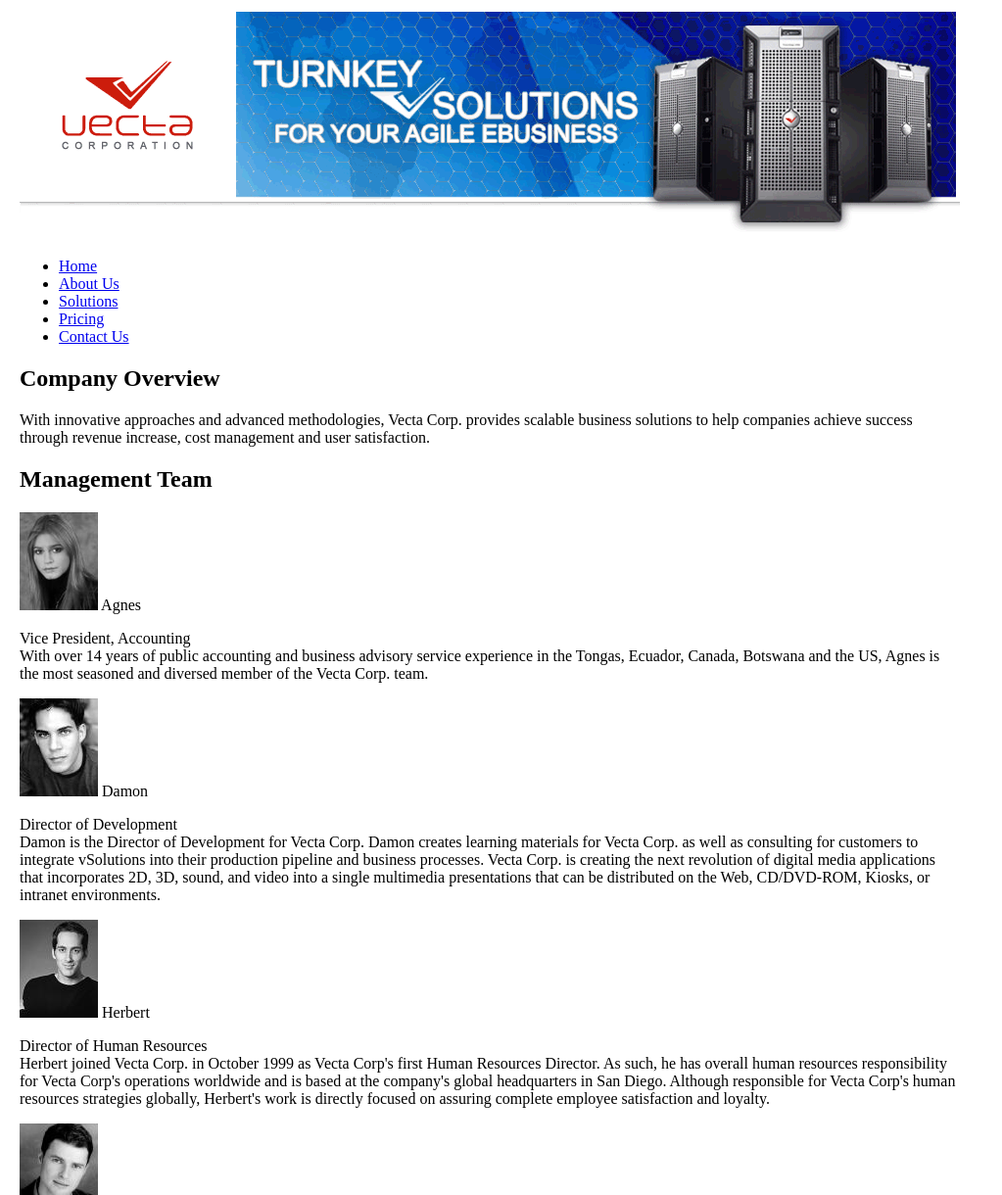
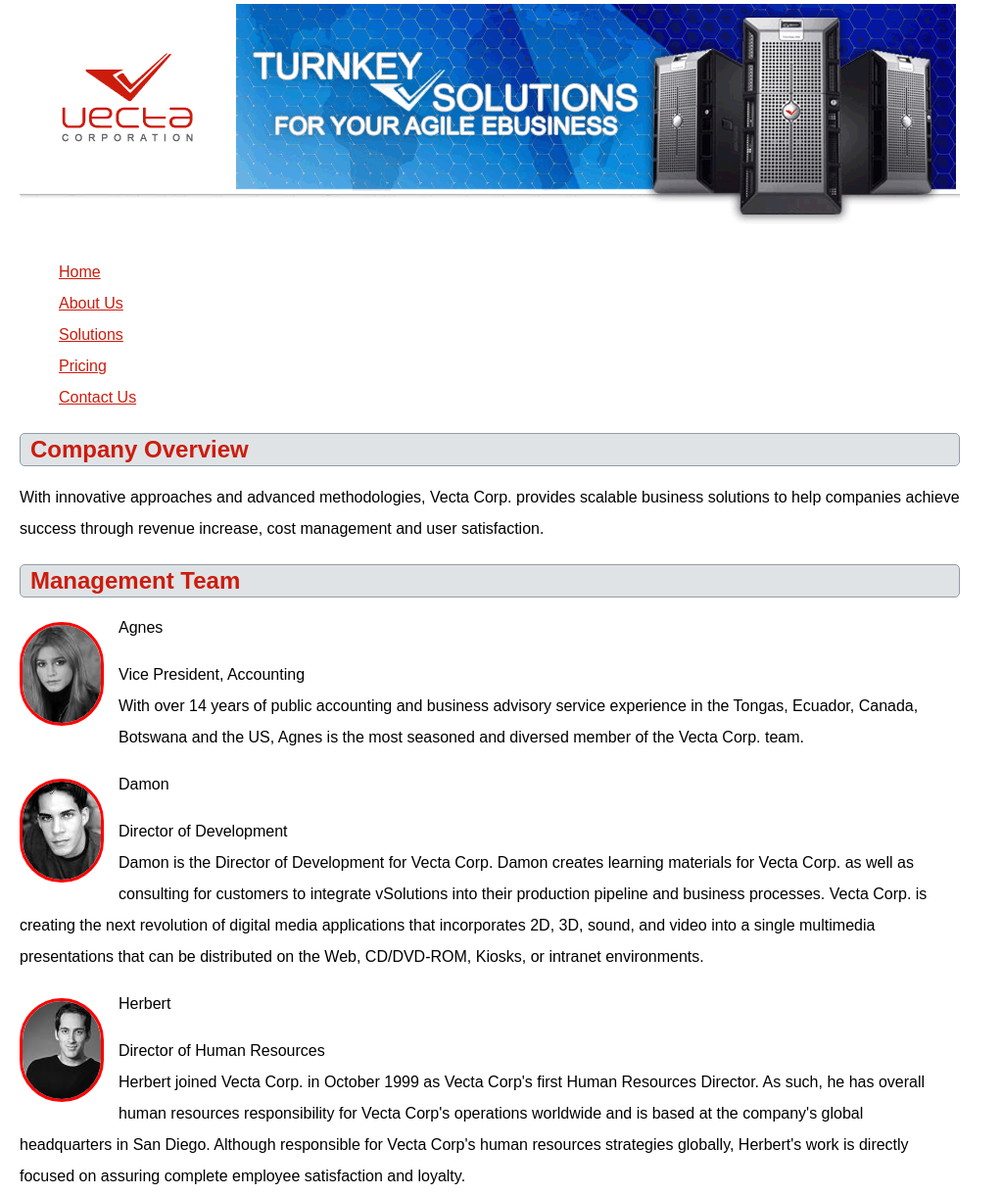
Before and after one commit to jpateros/Assignment3, a plain HTML site: page part2/vectacorp/aboutus.html in a window 1280 px wide. Shown: the top 1220 px of the page at 98% size, without its empty margins (0-1023 px from the left). Drawn offline with Linux system fonts and the light colour scheme.

Commit message:
need to do three last todos

```diff
--- a/part2/vectacorp/aboutus.html
+++ b/part2/vectacorp/aboutus.html
@@ -3,9 +3,10 @@
 <head>
 	<meta charset="utf-8">
 	<title>About Vecta Corporation</title>
+    <link href="styles/styles.css" rel="stylesheet">
 </head>
 
-<body style="width:960px;margin-left:20px;">
+<body>
 <img src="images/header.gif" alt="">
 <ul>
     <li><a href="index.html">Home</a></li>
@@ -17,22 +18,38 @@
 <h2>Company Overview</h2>
 <p>With innovative approaches and advanced methodologies, Vecta Corp. provides scalable business solutions to help companies achieve success through revenue increase, cost management and user satisfaction.</p>
 <h2>Management Team</h2>
+
+    <section>
     <img src="images/head_agnes.gif" width="80" height="100" alt="Agnes"> Agnes<br>
     <p>Vice President, Accounting<br>
     With over 14 years of public accounting and business advisory service experience in the Tongas, Ecuador, Canada, Botswana and the US, Agnes is the most seasoned and diversed member of the Vecta Corp. team.</p>
+    </section>
+
+    <section>
     <img src="images/head_damon.gif" width="80" height="100" alt="Damon"> Damon<br>
     <p>Director of Development<br>
     Damon is the Director of Development for Vecta Corp. Damon creates learning materials for Vecta Corp. as well as consulting for customers to integrate vSolutions into their production pipeline and business processes. Vecta Corp. is creating the next revolution of digital media applications that incorporates 2D, 3D, sound, and video into a single multimedia presentations that can be distributed on the Web, CD/DVD-ROM, Kiosks, or intranet environments.</p>
+    </section>
+
+    <section>
     <img src="images/head_herbert.gif" width="80" height="100" alt=""> Herbert<br>
     <p>Director of Human Resources<br>
     Herbert joined Vecta Corp. in October 1999 as Vecta Corp's first Human Resources Director. As such, he has overall human resources responsibility for Vecta Corp's operations worldwide and is based at the company's global headquarters in San Diego. Although responsible for Vecta Corp's human resources strategies globally, Herbert's work is directly focused on assuring complete employee satisfaction and loyalty.</p>
+    </section>
+
+    <section>
     <img src="images/head_mike.gif" width="80" height="100" alt="Mike"> Mike<br>
     <p>Vice President, Sales and Marketing<br>
     Mike serves as the Vice President of Sales and Marketing for Vecta Corp. In this role Mike oversees Vecta Corp's marketing and corporate communications efforts worldwide. Mike joined Vecta Corp. in early 1998 and worked in business development roles prior to being assigned to lead Vecta Corp's global vSolutions sales and marketing team in the summer of 2000. He initiated Vecta Corp's global branding and marketing campaigns as vSolutions global director and then Vice President of Marketing. In 2001, his role expanded to include overall responsibility for corporate marketing, sales, and communications.</p>
+    </section>
+
+    <section>
     <img src="images/head_wilbur.gif" width="80" height="100" alt="Wilbur"> Wilbur<br>
     <p>Founder and CEO<br>
     While Wilbur is the founder and CEO of Vecta Corp, he is primarily known for being the pioneer and world leader of creating vSolutions. Wilbur has led the commercialization of vSolution technology and its success as the world’s fastest-growing, most advanced technologies in its respective industry. Now used by tens of millions of consumers worldwide, vSolutions have been the technology of choice for governments and private organizations for nearly a decade.</p>
-<h2>Careers</h2>
+    </section>
+
+    <h2>Careers</h2>
 <p>We are always looking for educated and motivated people to join our team. Do you have what it takes to build best-of-breed vSolutions? <a href="mailto:hr@vectacorp.com?subject=MY RESUME&cc=herbert@vectacorp.com">Submit your resume</a>.</p>
 </body>
 </html>
--- a/part2/vectacorp/styles/styles.css
+++ b/part2/vectacorp/styles/styles.css
@@ -1,8 +1,10 @@
-
 /* The width of the page should be set to 960px, all text should be Arial, Helvetica,
 sans-serif, the size of the text should be 1em, and the line height should be adjusted to 2em (double-spaced). */
 body {
   width: 960px;
+  margin-top: 0px;
+  margin-bottom: 0px;
+  margin-right: 0px;
   margin-left: 20px;
   font-family: Arial, Helvetica, sans-serif;
   font-size: 1em;
@@ -11,13 +13,61 @@ body {
 
 /* Remove the margins from the top, right, and bottom of the web page.
 You should only have a left margin of 20px that is carried over from the inline style in the <body> tag. */
-body {
-  margin-top: 0px;
-  margin-bottom: 0px;
-  margin-right: 0px;
-  margin-left: 20px;
-}
 
+
+/* Adjust the main navigation menu so that it’s spaced correctly and that the list that the navigation menu is in is also formatted to look like my finished design.
+Pay close attention to the margins/paddings or lack thereof. Also pay attention to the fact that the bullets have been removed from the list.
+When you begin to build out the Solutions page however, note that the bullets are missing from the navigation menu but remain in the lists within each solution’s
+ description. */
 ul {
   list-style-type: none;
 }
+
+/* Stylize all of the headings on each web page. Colors that you will use here include #DFE3E6 (light grey),
+#929CA4 (dark grey), and #CC1C0D (red). Note that headings also have a border, curved corners, and a
+slight padding on the left side of each heading. */
+h2, h3 {
+  color: #CC1C0D; /* Red */
+  background-color: #DFE3E6; /* Light grey background */
+  border: 1px solid #929CA4; /* Dark grey border */
+  border-radius: 5px;
+  padding-left: 10px;
+  margin-bottom: 15px;
+}
+
+
+/* Change the color of all your hyperlinks to #CC1C0D (red). */
+a {
+  color: #CC1C0D;
+}
+
+/* On the main page, pay close attention to the logo images for each solution.
+Notice how the tops of each image align pretty close to the top of each solution title.
+Also note that there’s a little space between the text and logo image on the right side of the image. */
+.main-page-logos {
+  float: left;
+  margin-top: 10px;
+  margin-left: 0px;
+  margin-bottom: 0px;
+  margin-right: 10px;
+
+}
+/* Note that I used a class selector above so that it only gets applied to the main page!*/
+
+/* On the About Us page, you will need to isolate each bio.
+You can do this by wrapping each bio within its own <section> element.
+Then stylize that <section> element including the image and paragraphs within each <section> element until you have what I have. */
+section img {
+  float: left;
+  border-color: red;
+  border-style: solid;
+  border-radius: 100px;
+  margin-right: 15px;
+  margin-top: 10px;
+}
+
+/* The Pricing page will need quite a bit of modification. You’ll need to take advantage of the <section> element and “pricing” class that
+I’ve added for you here in order to attach styles to this element. The colors for the dividers on the pricing table
+are #CC1C0D, #37A4A4, #685288, and #000000. Additionally, you’ll need to wrap each solution/price within a <div> element
+so you end up with 4 div elements…one for each solution.
+Remember, you will need to use float in order to get those <div> elements to appear next to one another. */
```
Also changed, not shown: part2/vectacorp/contactus.html (+2 -1 lines), part2/vectacorp/index.html (+6 -6 lines), part2/vectacorp/pricing.html (+2 -1 lines), part2/vectacorp/solutions.html (+2 -1 lines). Lines whose indentation alone changed are shown as unchanged.
